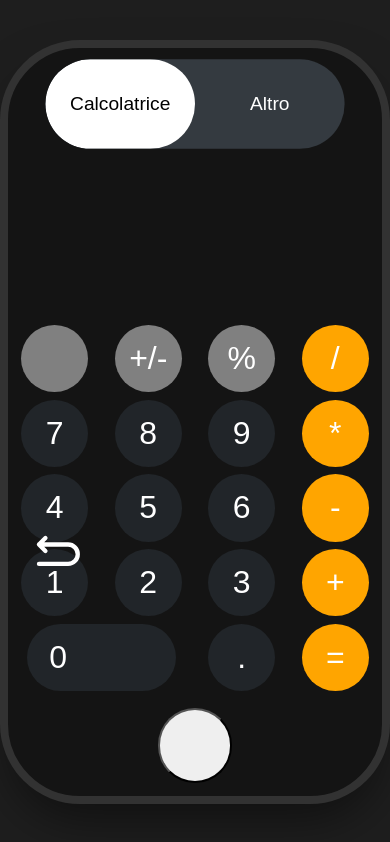
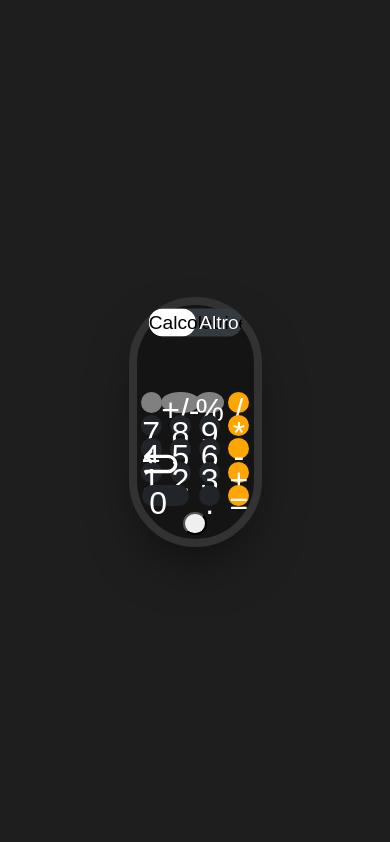
Before and after one commit to BiBCast/calculator-react, a React (Vite) app: page / in a window 390 px wide. Built offline with nearby package versions, Linux system fonts and the light colour scheme; a web font is replaced by a local one.

Commit message:
fix: width cellphone

```diff
--- a/src/index.css
+++ b/src/index.css
@@ -22,7 +22,7 @@ body {
   background: rgb(30, 30, 30);
 }
 .container__cellphone {
-  --width: 30rem;
+  --width: 30%;
 
   width: var(--width);
   aspect-ratio: 20 / 40;
```
